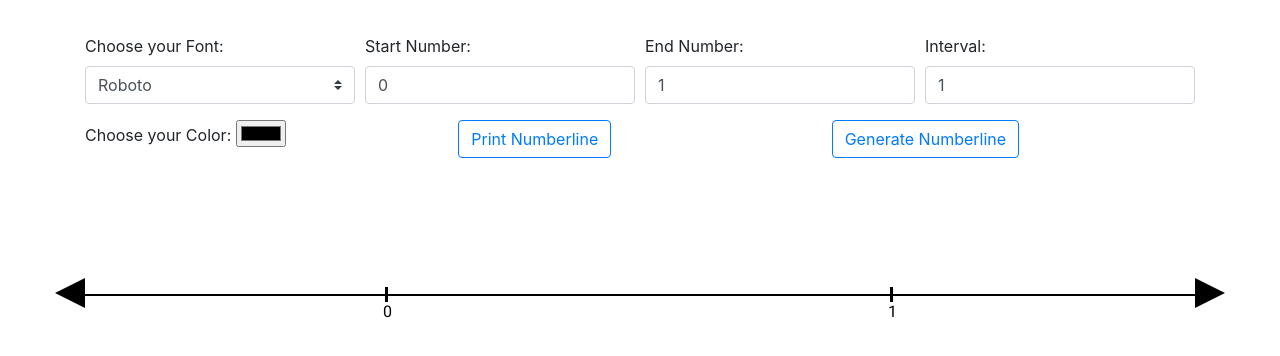
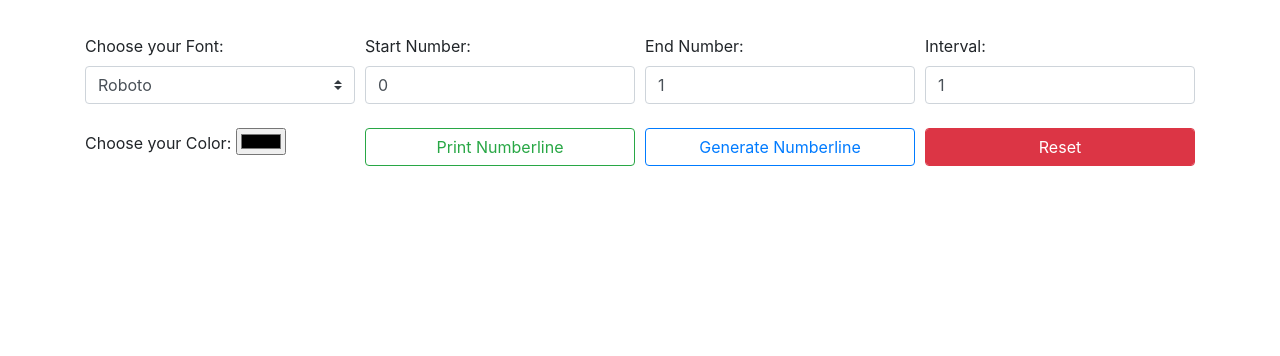
Before and after one commit to bomsbong/numberline, a plain HTML site: page index.html in a window 1280 px wide. Shown: the part 90-446 px from the top of the page. Drawn offline with nearby package versions, Linux system fonts and the light colour scheme.

Commit message:
added reset button

```diff
--- a/index.html
+++ b/index.html
@@ -44,20 +44,26 @@
                 <input type="number" class="form-control" v-model.number="interval" >
               </div>
 
-              <div class="col-md-4 col-sm-12 my-3">
+              <div class="col-md-3 col-sm-12 my-4">
                 <label>Choose your Color:</label>
                 <input type="color" v-model="lineColor">
               </div>
 
-              <div class="col-md-4 col-sm-12 my-3">
-                <button class="btn btn-outline-primary" @click.prevent="printDiv('#numberline')">
+              <div class="col-md-3 col-sm-12 my-4">
+                <button class="btn btn-outline-success form-control" @click.prevent="printDiv('#numberline')">
                   Print Numberline
                 </button>
               </div>
 
-              <div class="col-md-4 col-sm-12 my-3">
-                <button class="btn btn-outline-primary" @click.prevent="range(startNum, endNum, interval)">
+              <div class="col-md-3 col-sm-12 my-4">
+                <button class="btn btn-outline-primary form-control" @click.prevent="range(startNum, endNum, interval)">
                   Generate Numberline
+                </button>
+              </div>
+
+              <div class="col-md-3 col-sm-12 my-4">
+                <button class="btn btn-danger form-control" @click.prevent="reset">
+                  Reset
                 </button>
               </div>
             </form>
@@ -124,8 +130,6 @@
         }
       }
 
-
-
       await this.numberLineSet.push(arr)
       await console.log(this.numberLineSet)
 
@@ -133,6 +137,9 @@
       printDiv(element){
           window.print();
       },
+      reset(){
+        this.numberLineSet = [];
+      }
 
 
 
--- a/style.css
+++ b/style.css
@@ -43,32 +43,6 @@
 }
 
 
-/* .x-axis:before{
-  content: '';
-  width: 0;
-  height: 0;
-  border-top: 15px solid transparent;
-
-  border-right: 30px solid var(--setColor);
-  border-bottom: 15px solid transparent;
-  position: absolute;
-  top: 8px;
-  left: -15px;
-}
-
-.x-axis:after{
-  content: '';
-  width: 0;
-  height: 0;
-  border-top: 15px solid transparent;
-  border-left: 30px solid var(--setColor);
-  border-bottom: 15px solid transparent;
-  position: absolute;
-  top: 8px;
-  right: -15px;
-} */
-
-
 .numbers{
   position: relative;
   top: 30px;
@@ -86,6 +60,10 @@
   left: 2px;
 }
 
+.row:nth-child(3) {
+  display: none;
+}
+
 
 @media print {
   #settings, .title {
```
